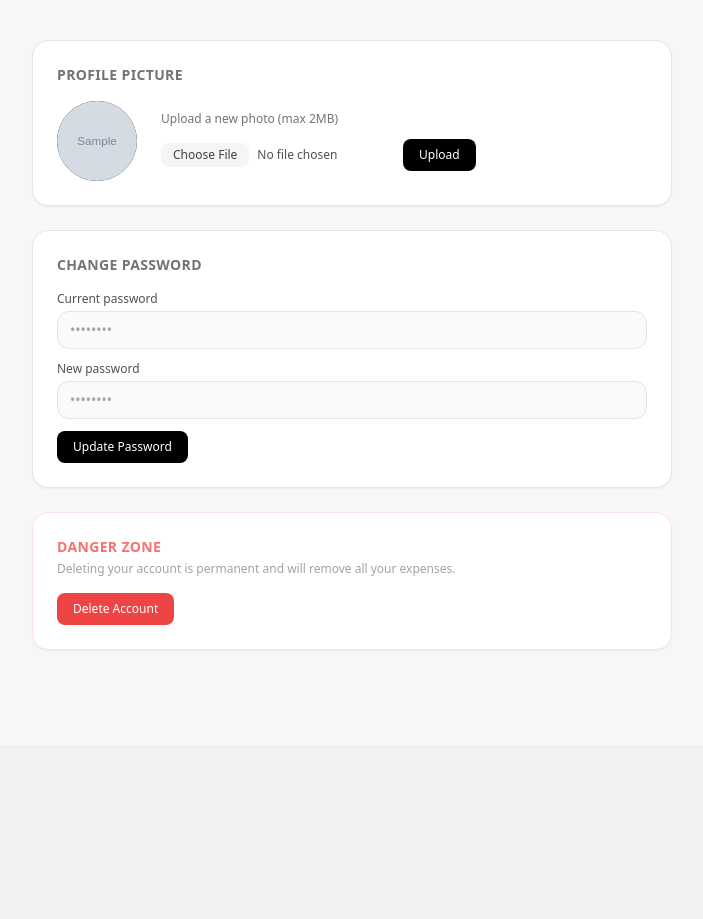
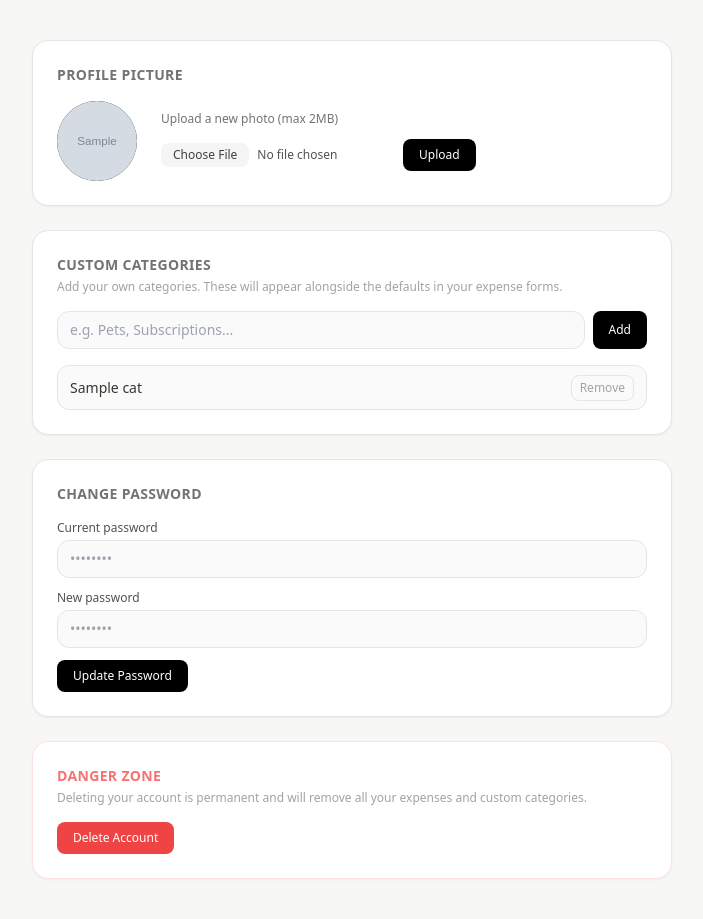
Before and after one commit to Muhammd7737/PocketPal, a Flask app: template templates/profile.html in a window 1280 px wide. Shown: the part 55-974 px from the top of the page, without its empty margins (288-991 px from the left). Before the commit the page ends 705 px from the top, so only its background shows below. Run offline with Flask 3, Linux system fonts and the light colour scheme; tables that the repository leaves empty hold one stand-in row (values such as "Sample post"); the template is opened without the code that fills it: values that come from a table or form of the project are taken from there, most other values are stand-ins (such as "Sample title", 1, 10 or a date in 2020); grey boxes marked "Sample" are stand-in pictures; some libraries are stand-ins or nearby versions.

Commit message:
custom caterogy added in index, app, profile

```diff
--- a/app.py
+++ b/app.py
@@ -70,6 +70,11 @@ class User(db.Model):
     google_id = db.Column(db.String(128), unique=True, nullable=True)
     profile_pic = db.Column(db.Text, nullable=True)
 #---------------------------------------
+class CustomCategory(db.Model):
+    id = db.Column(db.Integer, primary_key=True)
+    user_id = db.Column(db.Integer, db.ForeignKey('user.id'), nullable=False)
+    name = db.Column(db.String(50), nullable=False)
+
 
 # This will create a database
 with app.app_context():
@@ -84,7 +89,28 @@ with app.app_context():
         print(f"Migration error: {e}")
         pass
 
-CATEGORIES = ['Food', 'Transport', 'Rent', 'Utilitiies', 'Health']
+DEFAULT_CATEGORIES = [
+    'Food & Dining',
+    'Groceries',
+    'Transport',
+    'Rent',
+    'Utilities',
+    'Health & Medical',
+    'Entertainment',
+    'Shopping',
+    'Personal Care',
+    'Insurance',
+    'Education',
+    'Travel',
+    'Savings & Investments',
+    'Miscellaneous',
+]
+
+def get_user_categories(user_id):
+    """Return default categories plus any custom ones added by the user."""
+    custom = CustomCategory.query.filter_by(user_id=user_id).order_by(CustomCategory.name).all()
+    custom_names = [c.name for c in custom]
+    return DEFAULT_CATEGORIES + custom_names
 
 #---------------------------------------------------------------------------------
 def prase_date_or_none(s:str):
@@ -336,11 +362,54 @@ def delete_account():
         return redirect(url_for('login'))
     user = User.query.get(session['id'])
     Expense.query.filter_by(user_id=session['id']).delete()
+    CustomCategory.query.filter_by(user_id=session['id']).delete()
     db.session.delete(user)
     db.session.commit()
     session.clear()
     flash('Your account has been deleted.', 'success')
     return redirect(url_for('login'))
+
+
+#---------------------Custom Category---------------------------
+
+@app.route('/categories/add', methods=['POST'])
+def add_category():
+    if 'loggedin' not in session:
+        return redirect(url_for('login'))
+    name = (request.form.get('category_name') or '').strip().title()
+    if not name:
+        flash('Category name cannot be empty.', 'error')
+        return redirect(url_for('profile'))
+    if name in DEFAULT_CATEGORIES:
+        flash('That category already exists in the default list.', 'error')
+        return redirect(url_for('profile'))
+    exists = CustomCategory.query.filter_by(user_id=session['id'], name=name).first()
+    if exists:
+        flash('You already have that custom category.', 'error')
+        return redirect(url_for('profile'))
+    if len(name) > 50:
+        flash('Category name must be 50 characters or fewer.', 'error')
+        return redirect(url_for('profile'))
+    new_cat = CustomCategory(user_id=session['id'], name=name)
+    db.session.add(new_cat)
+    db.session.commit()
+    flash(f'Category "{name}" added!', 'success')
+    return redirect(url_for('profile'))
+
+
+@app.route('/categories/delete/<int:cat_id>', methods=['POST'])
+def delete_category(cat_id):
+    if 'loggedin' not in session:
+        return redirect(url_for('login'))
+    cat = CustomCategory.query.get_or_404(cat_id)
+    if cat.user_id != session['id']:
+        flash('Not authorised.', 'error')
+        return redirect(url_for('profile'))
+    db.session.delete(cat)
+    db.session.commit()
+    flash(f'Category "{cat.name}" removed.', 'success')
+    return redirect(url_for('profile'))
+
 
 #-----------------------------------------------------------------------
 
@@ -350,6 +419,7 @@ def index():
   if 'loggedin' not in session:
     return redirect(url_for('login'))
 
+  categories = get_user_categories(session['id'])
 
   # all expenses for the user
   all_expenses = Expense.query.filter_by(user_id=session['id']).all()
@@ -424,7 +494,7 @@ def index():
 
     "index.html",
 
-    categories=CATEGORIES,
+    categories=categories,
     today=date.today().isoformat(),
     expenses=expenses,
     total=total,
@@ -444,11 +514,30 @@ def index():
 
 @app.route("/add", methods=['POST'])
 def add():
+  if 'loggedin' not in session:
+    return redirect(url_for('login'))
 
   description = (request.form.get("description") or "").strip()
   amount_str = (request.form.get("amount") or "").strip()
+  date_str = (request.form.get("date") or "").strip()
+
+  # Handle custom category
   category = (request.form.get("category") or "").strip()
-  date_str = (request.form.get("date") or "").strip()
+  custom_category = (request.form.get("custom_category") or "").strip().title()
+  if category == "__custom__":
+    if not custom_category:
+      flash("Please enter a custom category name.", "error")
+      return redirect(url_for("index"))
+    if len(custom_category) > 50:
+      flash("Category name must be 50 characters or fewer.", "error")
+      return redirect(url_for("index"))
+    # Save it so it appears next time
+    all_cats = get_user_categories(session['id'])
+    if custom_category not in all_cats:
+      new_cat = CustomCategory(user_id=session['id'], name=custom_category)
+      db.session.add(new_cat)
+      db.session.commit()
+    category = custom_category
 
   if not description or not amount_str or not category:
     flash("Please fill description, amount, and category", "error")
@@ -458,18 +547,14 @@ def add():
     amount = float(amount_str)
     if amount <= 0:
       raise ValueError
-
   except ValueError:
-    flash ("Amount must be positibe number", "error")
+    flash("Amount must be a positive number", "error")
     return redirect(url_for("index"))
-
 
   try:
     d = datetime.strptime(date_str, "%Y-%m-%d").date() if date_str else date.today()
-
   except ValueError:
     d = date.today()
-
 
   e = Expense(description=description, amount=amount, category=category, date=d,
               user_id=session['id'])
@@ -479,37 +564,35 @@ def add():
   flash("Expense added", "success")
   return redirect(url_for("index"))
 
-#------------------------------Delete Category------------------------------
+#------------------------------Delete Expense------------------------------
 
 @app.route('/delete/<int:expense_id>', methods=['POST'])
 def delete(expense_id):
   e = Expense.query.get_or_404(expense_id)
-
   db.session.delete(e)
   db.session.commit()
   flash("Expense deleted", "success")
   return redirect(url_for("index"))
 
-#-----------------------------Charts----------------------------------------
+#-----------------------------Analytics----------------------------------------
 @app.route("/analytics")
 def analytics():
-    # totals by category for the Bar Chart
+    if 'loggedin' not in session:
+        return redirect(url_for('login'))
+
     cat_row = db.session.query(
         Expense.category,
         func.sum(Expense.amount)
     ).filter(Expense.user_id == session['id']).group_by(Expense.category).all()
 
-
     cat_labels = [c for c, _ in cat_row]
     cat_amounts = [round(float(s or 0), 2) for _, s in cat_row]
 
-    # totals by date for the Line Chart
     day_row = db.session.query(
         Expense.date,
         func.sum(Expense.amount)
     ).filter(Expense.user_id == session['id']).group_by(Expense.date).order_by(Expense.date).all()
 
-    # converting dates to strings for chart.js
     dates = [d.strftime("%Y-%m-%d") for d, _ in day_row]
     daily_totals = [round(float(s or 0), 2) for _, s in day_row]
 
@@ -517,11 +600,11 @@ def analytics():
 
     return render_template(
         "analytics.html",
-        categories=cat_labels,         # Labels for the bar chart
-        category_totals=cat_amounts,   # Data for the bar chart
-        dates=dates,                   # Labels for the line chart
-        daily_totals=daily_totals,      # Data for the line chart
-        current_user_pic = user.profile_pic
+        categories=cat_labels,
+        category_totals=cat_amounts,
+        dates=dates,
+        daily_totals=daily_totals,
+        current_user_pic=user.profile_pic
     )
 
 if __name__ == "__main__":
--- a/templates/profile.html
+++ b/templates/profile.html
@@ -43,7 +43,6 @@
         <div class="bg-white rounded-2xl border border-neutral-200 p-6 shadow-sm">
             <h2 class="text-sm font-semibold text-neutral-500 uppercase tracking-wide mb-4">Profile Picture</h2>
             <div class="flex items-center gap-6">
-                <!-- Avatar -->
                 <div
                     class="w-20 h-20 rounded-full overflow-hidden bg-black flex items-center justify-center flex-shrink-0">
                     {% if user.profile_pic %}
@@ -52,7 +51,6 @@
                     <span class="text-white text-2xl font-bold">{{ user.username[0].upper() }}</span>
                     {% endif %}
                 </div>
-                <!-- Upload form -->
                 <form action="{{ url_for('upload_pic') }}" method="post" enctype="multipart/form-data"
                     class="flex flex-col gap-2">
                     <label class="text-xs text-neutral-500 mb-1">Upload a new photo (max 2MB)</label>
@@ -68,7 +66,44 @@
             </div>
         </div>
 
-        <!-- Change Email  -->
+        <!-- Custom Categories -->
+        <div class="bg-white rounded-2xl border border-neutral-200 p-6 shadow-sm">
+            <h2 class="text-sm font-semibold text-neutral-500 uppercase tracking-wide mb-1">Custom Categories</h2>
+            <p class="text-xs text-neutral-400 mb-4">Add your own categories. These will appear alongside the defaults in your expense forms.</p>
+
+            <!-- Add new category -->
+            <form action="{{ url_for('add_category') }}" method="post" class="flex gap-2 mb-4">
+                <input type="text" name="category_name" placeholder="e.g. Pets, Subscriptions..."
+                    class="flex-1 rounded-xl bg-neutral-50 border border-neutral-200 px-3 py-2 text-sm outline-none focus:border-black transition-all"
+                    maxlength="50" required />
+                <button type="submit"
+                    class="rounded-lg bg-black text-white text-xs px-4 py-2 hover:bg-neutral-800 transition-colors whitespace-nowrap">
+                    Add
+                </button>
+            </form>
+
+            <!-- Existing custom categories -->
+            {% if custom_cats %}
+            <ul class="space-y-2">
+                {% for cat in custom_cats %}
+                <li class="flex items-center justify-between bg-neutral-50 border border-neutral-200 rounded-xl px-3 py-2">
+                    <span class="text-sm font-medium">{{ cat.name }}</span>
+                    <form action="{{ url_for('delete_category', cat_id=cat.id) }}" method="post"
+                        onsubmit="return confirm('Remove category \'{{ cat.name }}\'?')">
+                        <button type="submit"
+                            class="text-xs text-neutral-400 hover:text-red-500 border border-neutral-200 hover:border-red-200 px-2 py-1 rounded-lg transition-colors">
+                            Remove
+                        </button>
+                    </form>
+                </li>
+                {% endfor %}
+            </ul>
+            {% else %}
+            <p class="text-xs text-neutral-400 italic">No custom categories yet.</p>
+            {% endif %}
+        </div>
+
+        <!-- Change Password / Set Password -->
         {% if not is_google_user %}
         <div class="bg-white rounded-2xl border border-neutral-200 p-6 shadow-sm">
             <h2 class="text-sm font-semibold text-neutral-500 uppercase tracking-wide mb-4">Change Password</h2>
@@ -83,16 +118,11 @@
                     <input type="password" name="new_password" id="new_password" placeholder="••••••••" required
                         class="w-full rounded-xl bg-neutral-50 border border-neutral-200 px-3 py-2 text-sm outline-none focus:border-black transition-all">
                     <ul id="pwd-requirements" class="mt-2 space-y-1 hidden">
-                        <li id="req-length" class="flex items-center gap-2 text-xs text-neutral-400"><span
-                                class="icon">✗</span> At least 8 characters</li>
-                        <li id="req-upper" class="flex items-center gap-2 text-xs text-neutral-400"><span
-                                class="icon">✗</span> At least one uppercase letter</li>
-                        <li id="req-lower" class="flex items-center gap-2 text-xs text-neutral-400"><span
-                                class="icon">✗</span> At least one lowercase letter</li>
-                        <li id="req-digit" class="flex items-center gap-2 text-xs text-neutral-400"><span
-                                class="icon">✗</span> At least one number</li>
-                        <li id="req-special" class="flex items-center gap-2 text-xs text-neutral-400"><span
-                                class="icon">✗</span> At least one special character</li>
+                        <li id="req-length" class="flex items-center gap-2 text-xs text-neutral-400"><span class="icon">✗</span> At least 8 characters</li>
+                        <li id="req-upper" class="flex items-center gap-2 text-xs text-neutral-400"><span class="icon">✗</span> At least one uppercase letter</li>
+                        <li id="req-lower" class="flex items-center gap-2 text-xs text-neutral-400"><span class="icon">✗</span> At least one lowercase letter</li>
+                        <li id="req-digit" class="flex items-center gap-2 text-xs text-neutral-400"><span class="icon">✗</span> At least one number</li>
+                        <li id="req-special" class="flex items-center gap-2 text-xs text-neutral-400"><span class="icon">✗</span> At least one special character</li>
                     </ul>
                 </div>
                 <button type="submit"
@@ -103,27 +133,21 @@
         </div>
 
         {% else %}
-        <!-- Set Password -->
         <div class="bg-white rounded-2xl border border-neutral-200 p-6 shadow-sm">
             <h2 class="text-sm font-semibold text-neutral-500 uppercase tracking-wide mb-4">Set a Password</h2>
-            <p class="text-xs text-neutral-400 mb-4">You signed in with Google. You can optionally set a password to
-                also log in with your username.</p>
+            <p class="text-xs text-neutral-400 mb-4">You signed in with Google. You can optionally set a password to also log in with your username.</p>
             <form action="{{ url_for('set_password') }}" method="post" class="space-y-3">
                 <div>
                     <label class="block text-xs font-medium text-neutral-600 mb-1">New password</label>
                     <input type="password" name="new_password" id="new_password" placeholder="••••••••" required
                         class="w-full rounded-xl bg-neutral-50 border border-neutral-200 px-3 py-2 text-sm outline-none focus:border-black transition-all">
                     <ul id="pwd-requirements" class="mt-2 space-y-1 hidden">
-                        <li id="req-length" class="flex items-center gap-2 text-xs text-neutral-400"><span
-                                class="icon">✗</span> At least 8 characters</li>
-                        <li id="req-upper" class="flex items-center gap-2 text-xs text-neutral-400"><span
-                                class="icon">✗</span> At least one uppercase letter</li>
-                        <li id="req-lower" class="flex items-center gap-2 text-xs text-neutral-400"><span
-                                class="icon">✗</span> At least one lowercase letter</li>
-                        <li id="req-digit" class="flex items-center gap-2 text-xs text-neutral-400"><span
-                                class="icon">✗</span> At least one number</li>
-                        <li id="req-special" class="flex items-center gap-2 text-xs text-neutral-400"><span
-                                class="icon">✗</span> At least one special character</li>
+                        <li id="req-length" class="flex items-center gap-2 text-xs text-neutral-400"><span class="icon">✗</span> At least 8 characters</li>
+                        <li id="req-upper" class="flex items-center gap-2 text-xs text-neutral-400"><span class="icon">✗</span> At least one uppercase letter</li>
+                        <li id="req-lower" class="flex items-center gap-2 text-xs text-neutral-400"><span class="icon">✗</span> At least one lowercase letter</li>
+                        <li id="req-lower" class="flex items-center gap-2 text-xs text-neutral-400"><span class="icon">✗</span> At least one lowercase letter</li>
+                        <li id="req-digit" class="flex items-center gap-2 text-xs text-neutral-400"><span class="icon">✗</span> At least one number</li>
+                        <li id="req-special" class="flex items-center gap-2 text-xs text-neutral-400"><span class="icon">✗</span> At least one special character</li>
                     </ul>
                 </div>
                 <button type="submit"
@@ -137,13 +161,11 @@
         <!-- Delete Account -->
         <div class="bg-white rounded-2xl border border-red-100 p-6 shadow-sm">
             <h2 class="text-sm font-semibold text-red-400 uppercase tracking-wide mb-1">Danger Zone</h2>
-            <p class="text-xs text-neutral-400 mb-4">Deleting your account is permanent and will remove all your
-                expenses.</p>
+            <p class="text-xs text-neutral-400 mb-4">Deleting your account is permanent and will remove all your expenses and custom categories.</p>
             <button onclick="document.getElementById('confirm-delete').classList.remove('hidden')"
                 class="rounded-lg bg-red-500 text-white text-xs px-4 py-2 hover:bg-red-600 transition-colors">
                 Delete Account
             </button>
-            <!-- Confirmation -->
             <div id="confirm-delete" class="hidden mt-4 p-4 bg-red-50 rounded-xl border border-red-100">
                 <p class="text-xs text-red-600 mb-3 font-medium">Are you sure? This cannot be undone.</p>
                 <div class="flex gap-2">
```
Also changed, not shown: templates/index.html (+33 -4 lines).
